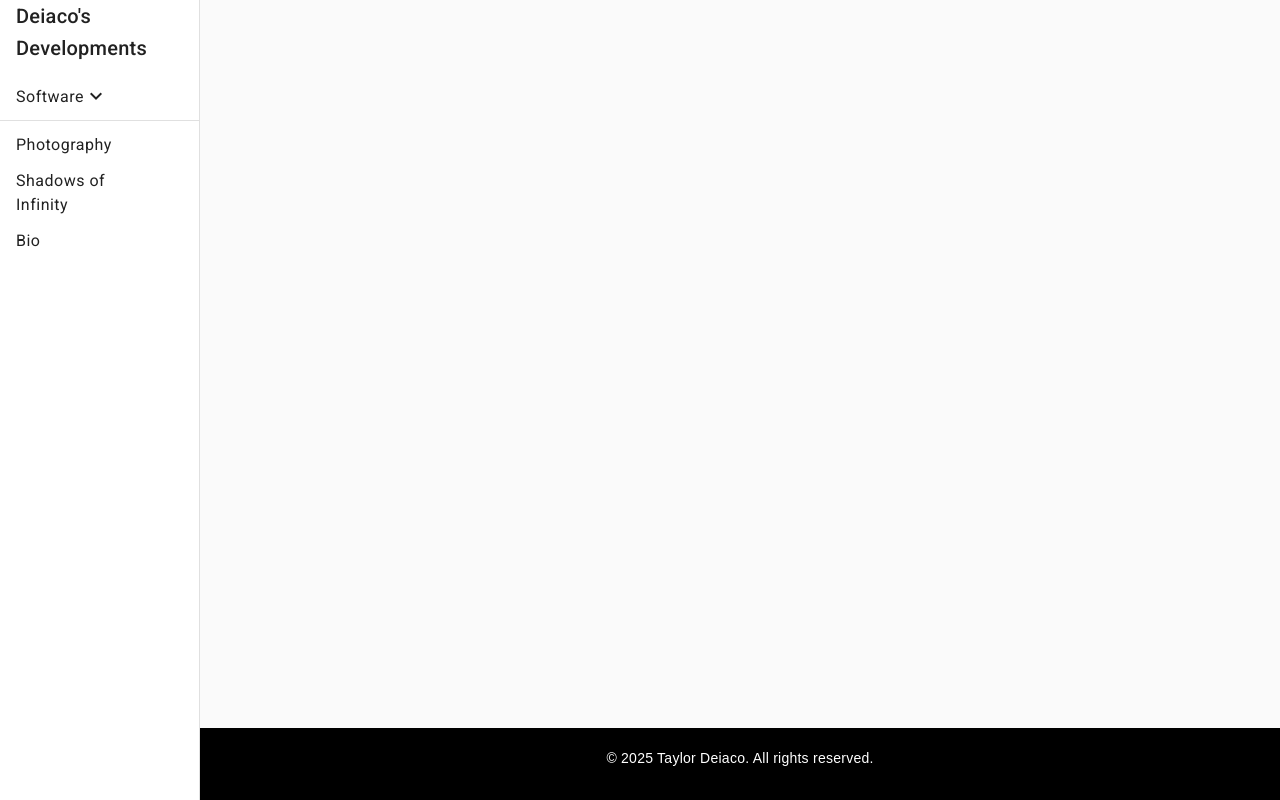
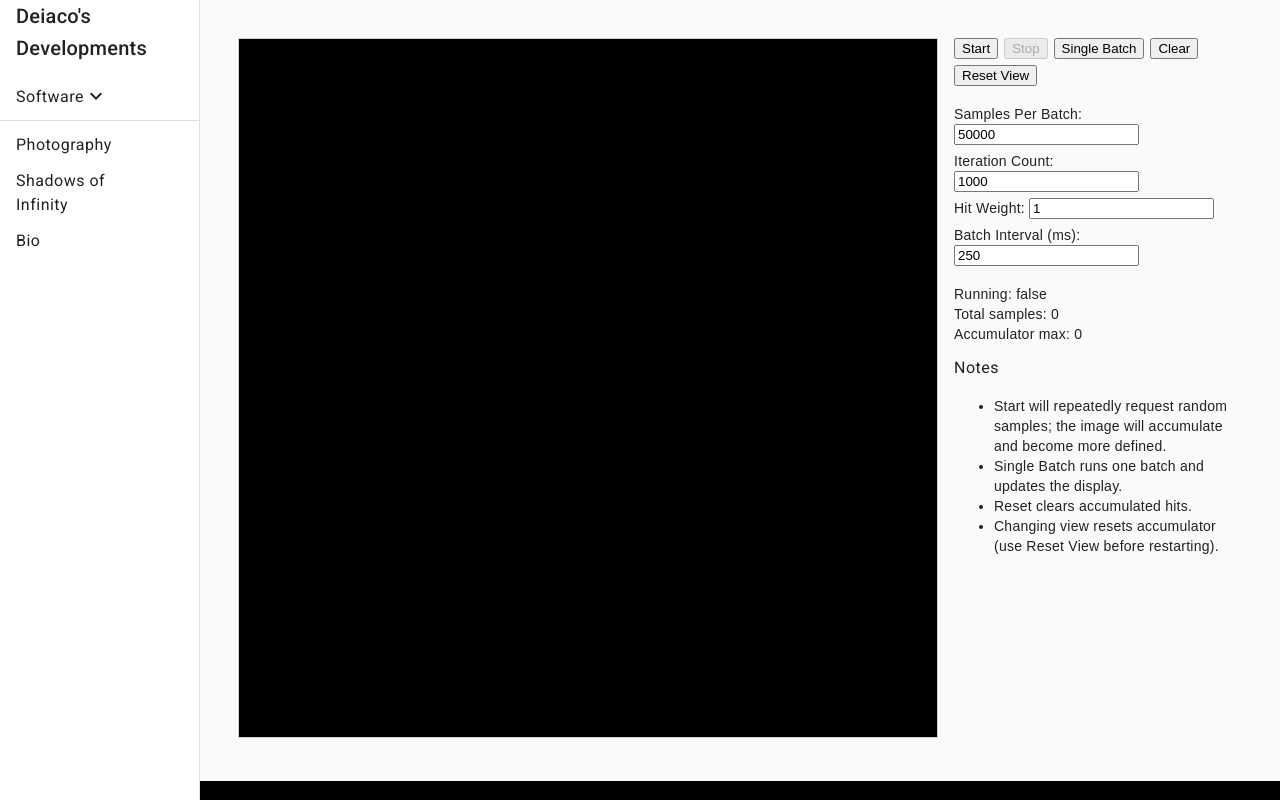
Before and after one commit to TDeiaco/deiacopersonalwebsite, an Angular app: page /buddhabrot in a window 1280 px wide. Before the commit this address led to /. Built offline with nearby package versions, Linux system fonts and the light colour scheme.

Commit message:
adds buddhabrot page

```diff
--- a/src/app/app.routes.ts
+++ b/src/app/app.routes.ts
@@ -4,12 +4,14 @@ import { MandelbrotComponent } from './components/mandelbrot/mandelbrot.componen
 import { HomeComponent } from './components/home/home.component';
 import { GameOfLifeComponent } from './components/game-of-life/game-of-life.component';
 import { PhotographyComponent } from './components/photography/photography.component';
+import { BuddhabrotComponent } from './components/buddhabrot/buddhabrot.component';
 
 export const routes: Routes = [
     { path: '', redirectTo: '/home', pathMatch: 'full' },
     { path: 'home', component: HomeComponent },
     { path: 'mandelbrot', component: MandelbrotComponent },
-     { path: 'photography', component: PhotographyComponent },
+    { path: 'buddhabrot', component: BuddhabrotComponent },
+    { path: 'photography', component: PhotographyComponent },
     { path: 'gameoflife', component: GameOfLifeComponent },
     { path: 'bio', component: BioComponent }, // I don't think I need a career page, just some LinkedIn links
   ];
--- /dev/null
+++ b/src/app/components/buddhabrot/buddhabrot.component.css
@@ -0,0 +1,35 @@
+.buddha-container {
+  display: flex;
+  gap: 16px;
+  align-items: flex-start;
+  padding: 8px;
+}
+
+.left {
+  flex: 0 0 auto;
+}
+
+.right {
+  flex: 1 1 auto;
+  display: flex;
+  flex-direction: column;
+  gap: 12px;
+}
+
+.buddha-canvas {
+  border: 1px solid #ccc;
+  image-rendering: pixelated;
+  /* match mandelbrot default size but canvas element controls internal resolution */
+  width: 700px;
+  height: 700px;
+}
+
+.controls button {
+  margin-right: 6px;
+  margin-bottom: 6px;
+}
+
+.params label {
+  display: block;
+  margin-bottom: 6px;
+}
--- /dev/null
+++ b/src/app/components/buddhabrot/buddhabrot.component.html
@@ -0,0 +1,46 @@
+<div class="buddha-container">
+  <div class="left">
+    <canvas #buddhaCanvas [width]="xRes" [height]="yRes" class="buddha-canvas"></canvas>
+  </div>
+
+  <div class="right">
+    <div class="controls">
+      <button (click)="start()" [disabled]="isRunning">Start</button>
+      <button (click)="stop()" [disabled]="!isRunning">Stop</button>
+      <button (click)="singleBatch()">Single Batch</button>
+      <button (click)="resetAccumulator()">Clear</button>
+      <button (click)="resetView()">Reset View</button>
+    </div>
+
+    <div class="params">
+      <label>Samples Per Batch:
+        <input type="number" min="1" [(ngModel)]="samplesPerBatch" />
+      </label>
+      <label>Iteration Count:
+        <input type="number" min="1" [(ngModel)]="iterationCount" />
+      </label>
+      <label>Hit Weight:
+        <input type="number" min="1" [(ngModel)]="hitWeight" />
+      </label>
+      <label>Batch Interval (ms):
+        <input type="number" min="10" [(ngModel)]="batchIntervalMs" />
+      </label>
+    </div>
+
+    <div class="status">
+      <div>Running: {{ isRunning }}</div>
+      <div>Total samples: {{ totalSamplesProcessed }}</div>
+      <div>Accumulator max: {{ maxAcc }}</div>
+    </div>
+
+    <div class="instructions">
+      <h4>Notes</h4>
+      <ul>
+        <li>Start will repeatedly request random samples; the image will accumulate and become more defined.</li>
+        <li>Single Batch runs one batch and updates the display.</li>
+        <li>Reset clears accumulated hits.</li>
+        <li>Changing view resets accumulator (use Reset View before restarting).</li>
+      </ul>
+    </div>
+  </div>
+</div>
--- /dev/null
+++ b/src/app/components/buddhabrot/buddhabrot.component.ts
@@ -0,0 +1,207 @@
+import { Component, ElementRef, ViewChild, AfterViewInit, OnDestroy } from '@angular/core';
+import { FormsModule } from '@angular/forms';
+import { NgIf } from '@angular/common';
+import { DecimalPipe } from '@angular/common';
+
+@Component({
+  standalone: true,
+  selector: 'app-buddhabrot',
+  templateUrl: './buddhabrot.component.html',
+  styleUrls: ['./buddhabrot.component.css'],
+  imports: [FormsModule, NgIf]
+})
+export class BuddhabrotComponent implements AfterViewInit, OnDestroy {
+  @ViewChild('buddhaCanvas', { static: true }) canvas!: ElementRef<HTMLCanvasElement>;
+  private ctx!: CanvasRenderingContext2D;
+  private worker: Worker;
+  isRunning = false;
+  batchIntervalMs = 250;
+
+  // Buddhabrot parameters
+  samplesPerBatch = 50_000; // number of random samples per worker batch
+  iterationCount = 1000;
+  hitWeight = 1;
+
+  // canvas / accumulator
+  public xRes = 700;
+  public yRes = 700;
+  private accumulator!: Float32Array; // one float per pixel (grayscale hits)
+  public maxAcc = 0;
+  private batchTimer: any = null;
+  public totalSamplesProcessed = 0;
+
+  // view window (same defaults as mandelbrot)
+  _minX = -2.0;
+  _maxX = 1.0;
+  _minY = -1.5;
+  _maxY = 1.5;
+
+  constructor() {
+    // worker is the same fractal worker used for Mandelbrot; path is relative
+    this.worker = new Worker(new URL('../mandelbrot/fractal.worker.ts', import.meta.url));
+    this.worker.onmessage = (e: MessageEvent) => this.handleWorkerMessage(e);
+    this.worker.onerror = (err) => {
+      console.error('Worker error:', err);
+      // stop if an error happens
+      this.stop();
+    };
+  }
+
+  ngAfterViewInit(): void {
+    this.ctx = this.canvas.nativeElement.getContext('2d')!;
+    // set canvas-based resolution to the element's internal size
+    const c = this.canvas.nativeElement;
+    this.xRes = c.width || this.xRes;
+    this.yRes = c.height || this.yRes;
+    this.resetAccumulator(); // initialize accumulator and blank canvas
+  }
+
+  ngOnDestroy(): void {
+    this.stop();
+    this.worker.terminate();
+  }
+
+  resetAccumulator(): void {
+    this.xRes = this.canvas.nativeElement.width;
+    this.yRes = this.canvas.nativeElement.height;
+    this.accumulator = new Float32Array(this.xRes * this.yRes);
+    this.maxAcc = 0;
+    this.totalSamplesProcessed = 0;
+    // draw blank
+    const blank = new ImageData(this.xRes, this.yRes);
+    for (let i = 0; i < blank.data.length; i += 4) {
+      blank.data[i] = 0;
+      blank.data[i + 1] = 0;
+      blank.data[i + 2] = 0;
+      blank.data[i + 3] = 255;
+    }
+    this.ctx.putImageData(blank, 0, 0);
+  }
+
+  start(): void {
+    if (this.isRunning) return;
+    this.isRunning = true;
+    // post first batch immediately, then schedule
+    this.postWorkerBatch();
+    this.batchTimer = setInterval(() => this.postWorkerBatch(), this.batchIntervalMs);
+  }
+
+  stop(): void {
+    if (!this.isRunning) return;
+    clearInterval(this.batchTimer);
+    this.batchTimer = null;
+    this.isRunning = false;
+  }
+
+  singleBatch(): void {
+    this.postWorkerBatch();
+  }
+
+  private postWorkerBatch(): void {
+    // guard
+    if (!this.worker) return;
+    const message = {
+      mode: 'nebulabrot', // worker expects this string for buddhabrot/nebulabrot
+      maxX: this._maxX,
+      minX: this._minX,
+      maxY: this._maxY,
+      minY: this._minY,
+      xRes: this.xRes,
+      yRes: this.yRes,
+      samples: this.samplesPerBatch,
+      iterationCount: this.iterationCount,
+      hitWeight: this.hitWeight
+    };
+    try {
+      this.worker.postMessage(message);
+    } catch (err) {
+      console.error('Worker.postMessage failed', err);
+      this.stop();
+    }
+  }
+
+  private handleWorkerMessage(e: MessageEvent) {
+    if (e.data instanceof ImageData) {
+      const img: ImageData = e.data;
+      // sum the R channel into accumulator (worker writes hits into channels)
+      const data = img.data;
+      const w = img.width;
+      const h = img.height;
+      const len = w * h;
+      for (let p = 0, idx = 0; p < len; p++, idx += 4) {
+        // use red channel as representative hit count
+        const val = data[idx];
+        if (val !== 0) {
+          this.accumulator[p] += val;
+          if (this.accumulator[p] > this.maxAcc) this.maxAcc = this.accumulator[p];
+        }
+      }
+
+      this.totalSamplesProcessed += this.samplesPerBatch;
+      this.drawAccumulatorToCanvas();
+    } else if (typeof e.data === 'number') {
+      // progress message (optional)
+      // console.log('progress', e.data);
+    } else {
+      // other messages
+      // console.log('worker message', e.data);
+    }
+  }
+
+  private drawAccumulatorToCanvas(): void {
+    // normalize accumulator by current max and draw to canvas
+    const w = this.xRes;
+    const h = this.yRes;
+    const out = this.ctx.createImageData(w, h);
+    if (this.maxAcc <= 0) {
+      // nothing yet
+      for (let i = 0; i < out.data.length; i += 4) {
+        out.data[i] = 0;
+        out.data[i + 1] = 0;
+        out.data[i + 2] = 0;
+        out.data[i + 3] = 255;
+      }
+      this.ctx.putImageData(out, 0, 0);
+      return;
+    }
+
+    // normalization + optional gamma to make faint structure visible
+    const gamma = 0.6;
+    const max = this.maxAcc;
+    for (let p = 0, dst = 0; p < w * h; p++, dst += 4) {
+      const v = this.accumulator[p] / max;
+      // scale and gamma-correct (adjust gamma to taste)
+      const scaled = Math.pow(v, gamma);
+      const intensity = Math.min(255, Math.floor(scaled * 255));
+      // color mapping: simple grayscale -> map to warm color for nicer look
+      out.data[dst] = Math.min(255, intensity * 1.0);           // R
+      out.data[dst + 1] = Math.min(255, Math.floor(intensity * 0.6)); // G
+      out.data[dst + 2] = Math.min(255, Math.floor(intensity * 0.35)); // B
+      out.data[dst + 3] = 255;
+    }
+    this.ctx.putImageData(out, 0, 0);
+  }
+
+  // optional simple zoom helpers (mirror mandelbrot)
+  zoomAt(pixelX: number, pixelY: number, percent = 0.5) {
+    const frameWidth = this._maxX - this._minX;
+    const frameHeight = this._maxY - this._minY;
+    const pixelWidth = frameWidth / this.xRes;
+    const pixelHeight = frameHeight / this.yRes;
+    const real = this._minX + (pixelWidth * pixelX) + 0.5 * pixelWidth;
+    const img = this._maxY - (pixelHeight * pixelY) + 0.5 * pixelHeight;
+    this._minX = real - ((frameWidth / 2) * percent);
+    this._maxX = real + ((frameWidth / 2) * percent);
+    this._minY = img - ((frameHeight / 2) * percent);
+    this._maxY = img + ((frameHeight / 2) * percent);
+    this.resetAccumulator(); // changing window invalidates accumulator
+  }
+
+  resetView(): void {
+    this._minX = -2.0;
+    this._maxX = 1.0;
+    this._minY = -1.5;
+    this._maxY = 1.5;
+    this.resetAccumulator();
+  }
+}
--- a/src/app/components/navigation/navigation.component.html
+++ b/src/app/components/navigation/navigation.component.html
@@ -21,6 +21,7 @@
       <div *ngIf="showAlgorithms" class="submenu" style="padding-left:16px;">
         <a mat-list-item href="/mandelbrot">Mandelbrot</a>
         <a mat-list-item href="/gameoflife">Game Of Life</a>
+        <a mat-list-item href="/buddhabrot">Buddhabrot</a>
       </div>
 
       <mat-divider></mat-divider>
```
Also changed, not shown: 1 other file (tests, documents, lock files or other folders).
